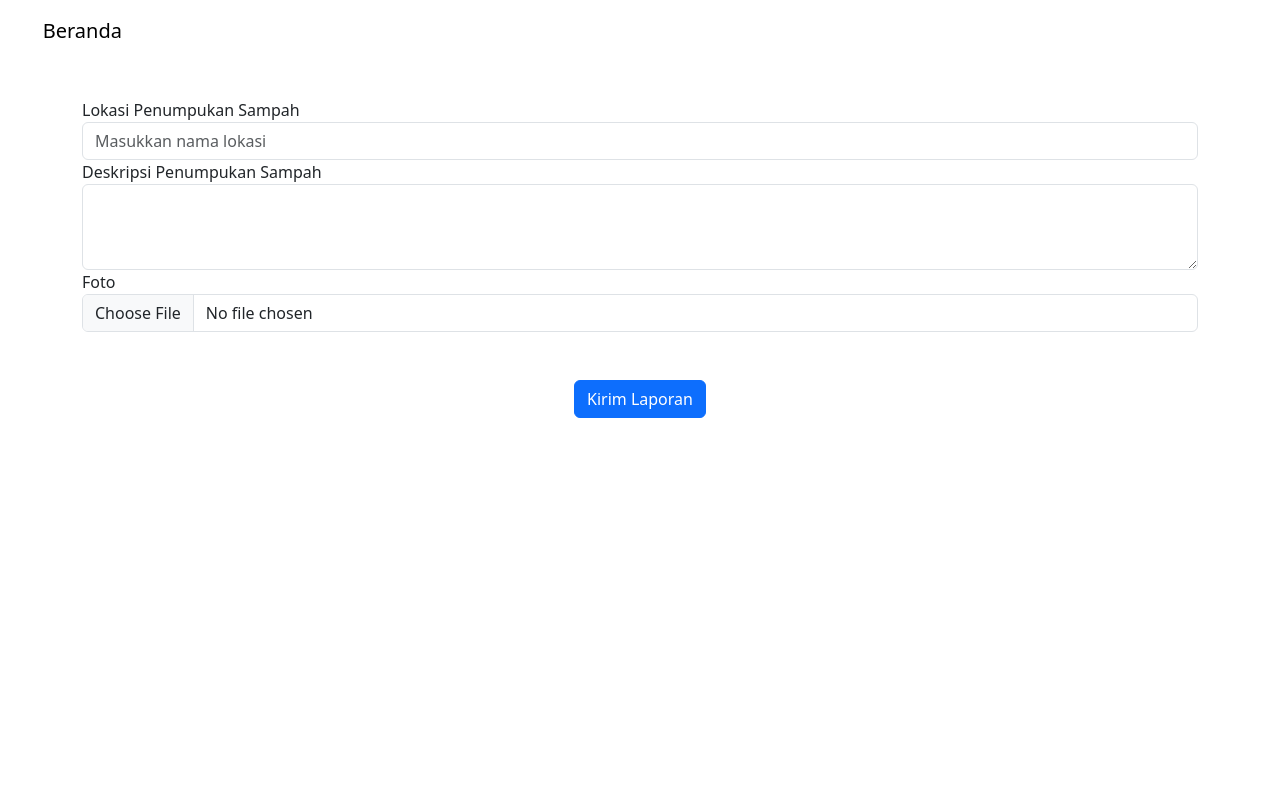
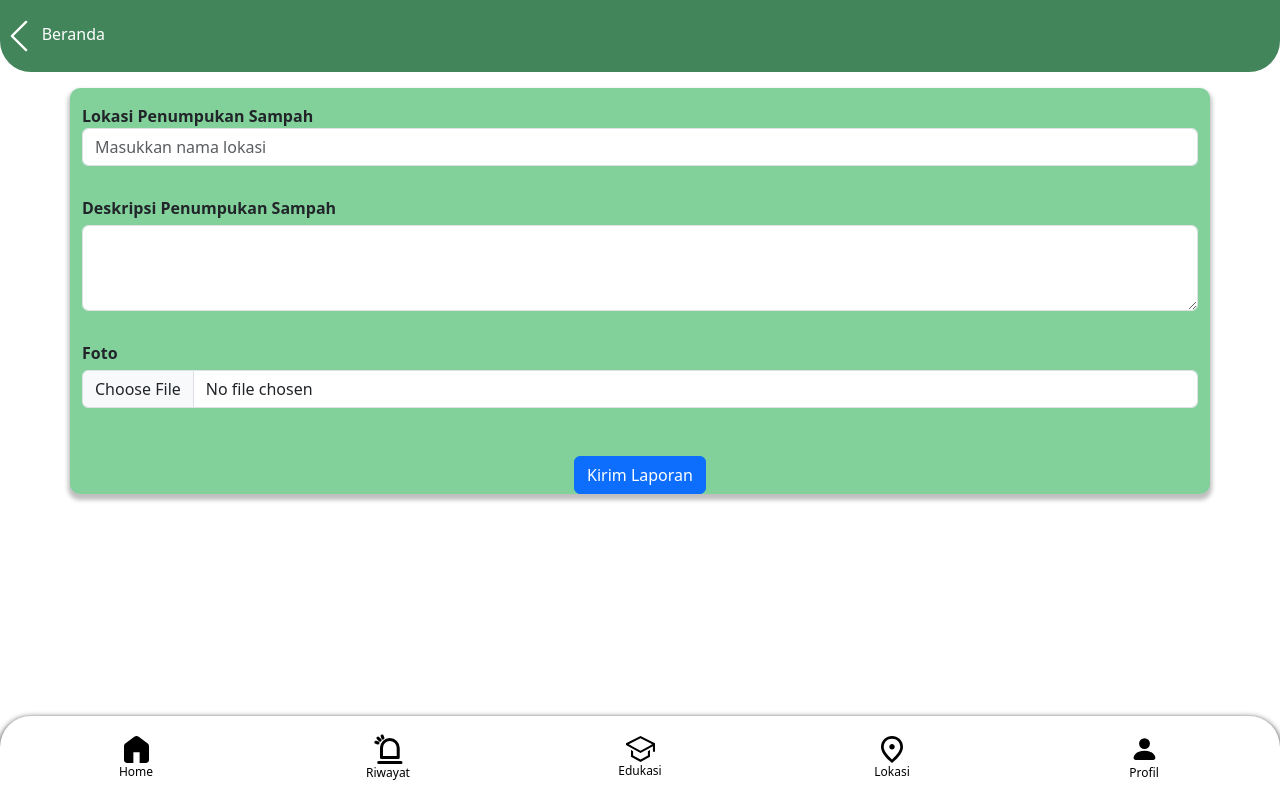
Before and after one commit to Azmi054/02_trashdeep, a PHP site: page /Laporan/laporan.php in a window 1280 px wide. Run offline with PHP 8.4, Linux system fonts and the light colour scheme.

Commit message:
Memperbaiki link tiap halaman

```diff
--- a/Edukasi/edukasi.php
+++ b/Edukasi/edukasi.php
@@ -16,6 +16,7 @@
     <title>Trasndeep</title>
     <link rel="icon" href="../assets/logo.png" type="image/x-icon" />
     <link rel="stylesheet" href="edukasi.css" />
+    <link rel="stylesheet" href="../navbar.css">
     <link
       href="https://cdn.jsdelivr.net/npm/bootstrap@5.3.0-alpha1/dist/css/bootstrap.min.css"
       rel="stylesheet"
@@ -76,6 +77,9 @@
         </div>
       </div>
 
+<?php
+include'../navbar.php';
+?>
     <script
       src="https://cdn.jsdelivr.net/npm/bootstrap@5.3.0-alpha3/dist/js/bootstrap.bundle.min.js"
       integrity="sha384-ENjdO4Dr2bkBIFxQpeoTz1HIcje39Wm4jDKdf19U8gI4ddQ3GYNS7NTKfAdVQSZe"
--- a/Laporan/laporan.css
+++ b/Laporan/laporan.css
@@ -1,13 +1,9 @@
-body {
-  font-family: "Montserrat", sans-serif;
-  background-color: #f5f5f5;
+.navbar-laporan{
+  background-color: #42855b;
+  border-radius: 0px 0px 31px 31px;
+  color: white;
+  text-decoration: none;
 }
-nav {
-  background-color: #42855b;
-  height: 70px;
-  border-radius: 0 0 10px 10px;
-}
-
 .navbar-brand {
   color: black;
   font-size: 1.5rem;
@@ -15,7 +11,7 @@ nav {
 }
 
 .container {
-  background-color: #42855b;
+  background-color: #82D19B;
   border-radius: 10px;
   box-shadow: 0px 4px 4px 2px rgba(0, 0, 0, 0.25);
 }
@@ -31,25 +27,3 @@ label {
   margin-bottom: 5px;
   margin-top: 30px;
 }
-
-/* .navbar-brand {
-  color: black;
-  font-size: 1.5rem;
-  font-weight: 600;
-}
-
-.container {
-  background-color: #42855b;
-  border-radius: 10px;
-  box-shadow: 0px 4px 4px 2px rgba(0, 0, 0, 0.25);
-}
-
-.form-group label {
-  font-weight: 600;
-  padding-top: 50px;
-}
-
-.form-control {
-  background-color: #f2f2f2;
-  border: none;
-} */
--- a/Laporan/laporan.php
+++ b/Laporan/laporan.php
@@ -10,22 +10,26 @@
       rel="stylesheet"
     />
     <title>Trashdeep</title>
-    <link rel="icon" href="assets/logo.png" type="image/x-icon" />
+    <link rel="icon" href="../assets/logo.png" type="image/x-icon" />
     <link
       href="https://cdn.jsdelivr.net/npm/bootstrap@5.3.0-alpha1/dist/css/bootstrap.min.css"
       rel="stylesheet"
       integrity="sha384-GLhlTQ8iRABdZLl6O3oVMWSktQOp6b7In1Zl3/Jr59b6EGGoI1aFkw7cmDA6j6gD"
       crossorigin="anonymous"
     />
-    <link rel="stylesheet" href="style/laporan.css" />
+    <link rel="stylesheet" href="laporan.css" />
+    <link rel="stylesheet" href="../navbar.css">
   </head>
 
-  <body>
-    <nav>
+  <body class="body">
+    <?php
+    include'../topnav.php'
+    ?>
+    <!-- <nav class="navbar navbar-laporan">
       <div class="navbar navbar-inversen">
-          <a class="navbar-brand" href="home.php">
+        <a class="text-white text-decoration-none" href="../Home/home.php">
           <img
-              src="assets/beranda.svg"
+            src="../assets/beranda.svg"
             draggable="false"
             alt="Trashdeep"
             height="40"
@@ -33,27 +37,30 @@
           Beranda
         </a>
       </div>
-    </nav>
-
+  </nav> -->
 <div class="container mt-3 pt-3">
-  <form enctype="multipart/form-data">
+  <form action="../auth/proses.php" method="POST" enctype="multipart/form-data">
     <div class="form-group">
       <tabel for="lokasi">Lokasi Penumpukan Sampah</tabel>
-      <input type="text" class="form-control" id="lokasi" placeholder="Masukkan nama lokasi" required>
+      <input type="text" class="form-control" name="lokasi" id="lokasi" placeholder="Masukkan nama lokasi" required>
     </div>
     <div class="form-group">
       <label for="deskripsi">Deskripsi Penumpukan Sampah</label>
-      <textarea class="form-control" id="deskripsi" rows="3" required></textarea>
+      <textarea class="form-control" name="deskripsi" id="deskripsi" rows="3" required></textarea>
     </div>
     <div class="form-group">
     <label for="foto">Foto</label>
-    <input type="file" class="form-control" id="foto" required>
+    <input type="file" class="form-control" name="foto" id="foto" required>
     </div>
     <div class="form-group d-flex justify-content-center mt-5">
       <button type="submit" class="btn btn-primary">Kirim Laporan</button>
     </div>
   </form>
 </div>
+
+<?php
+include'../navbar.php';
+?>
 
     <script
       src="https://cdn.jsdelivr.net/npm/bootstrap@5.3.0-alpha1/dist/js/bootstrap.bundle.min.js"
--- a/Profil/profil.php
+++ b/Profil/profil.php
@@ -12,7 +12,7 @@
 <body class="body">
 <nav>
       <div class="navbar">
-          <a class="navbar-brand" href="home.php" style=" color : white">
+          <a class="navbar-brand" href="../Home/home.php" style=" color : white">
             <img
               src="../assets/beranda.svg"
               draggable="false"
--- a/auth/proses.php
+++ b/auth/proses.php
@@ -15,7 +15,7 @@ if ($_SERVER["REQUEST_METHOD"] == "POST") {
     $target_dir = "../uploads/";
     $target_file = $target_dir . basename($_FILES["foto"]["name"]);
     move_uploaded_file($_FILES["foto"]["tmp_name"], $target_file);
-    header("location: ../laporan.php");
+    header("location: ../Laporan/laporan.php");
     echo "Laporan berhasil ditambahkan!";
   } else {
     echo "Error: " . $sql . "<br>" . mysqli_error($conn);
--- /dev/null
+++ b/navbar.css
@@ -0,0 +1,20 @@
+.my-navbar {
+    padding: 10px;
+    border-radius: 10px;
+    box-shadow: 0 2px 6px rgba(0, 0, 0,1);
+    border-radius: 31px 31px 0 0 ;
+  }
+
+  .my-navbar .nav-item {
+    margin: 0 10px;
+  }
+
+  .my-navbar .nav-link {
+    color:black;
+    text-align: center;
+    font-size: 12px;
+  }
+
+  .my-navbar .nav-link:hover {
+    color: #1aff94;
+  }
--- /dev/null
+++ b/navbar.php
@@ -0,0 +1,19 @@
+<nav class="navbar navbar-expand navbar-dark bg-utama fixed-bottom my-navbar">
+    <ul class="navbar-nav nav-justified w-100 d-flex align-items-center">
+        <li class="nav-item">
+            <a href="../Home/home.php" class="nav-link"><img src="../assets/home.svg" alt=""></i><br>Home</a>
+        </li>
+        <li class="nav-item">
+            <a href="#" class="nav-link"><img src="../assets/riwayat.svg" alt=""><br>Riwayat</a>
+        </li>
+        <li class="nav-item">
+            <a href="../Edukasi/edukasi.php" class="nav-link"><img src="../assets/edukasi.svg" alt=""><br>Edukasi</a>
+        </li>
+        <li class="nav-item">
+            <a href="#" class="nav-link"><img src="../assets/lokasi.svg" alt=""><br>Lokasi</a>
+        </li>
+        <li class="nav-item">
+            <a href="../Profil/profil.php" class="nav-link"><img src="../assets/profil.svg" alt=""></i><br>Profil</a>
+        </li>
+    </ul>
+</nav>
--- /dev/null
+++ b/topnav.php
@@ -0,0 +1,13 @@
+<nav class="navbar navbar-laporan">
+      <div class="navbar navbar-inversen">
+        <a class="text-white text-decoration-none" href="../Home/home.php">
+          <img
+            src="../assets/beranda.svg"
+            draggable="false"
+            alt="Trashdeep"
+            height="40"
+          />
+          Beranda
+        </a>
+      </div>
+  </nav>
```
Also changed, not shown: Home/home.css (+46 -16 lines), Home/home.php (+22 -33 lines), assets/edukasi.svg (added), assets/home.svg (added), assets/laporan.svg (added), assets/lokasi.svg (added), assets/name.svg (added), assets/panah.svg (added), assets/profil.svg (added), assets/riwayat.svg (added), uploads/Screenshot 2023-03-02 082531.png (added), uploads/Screenshot 2023-04-07 230121.png (added). Lines whose indentation alone changed are shown as unchanged.
